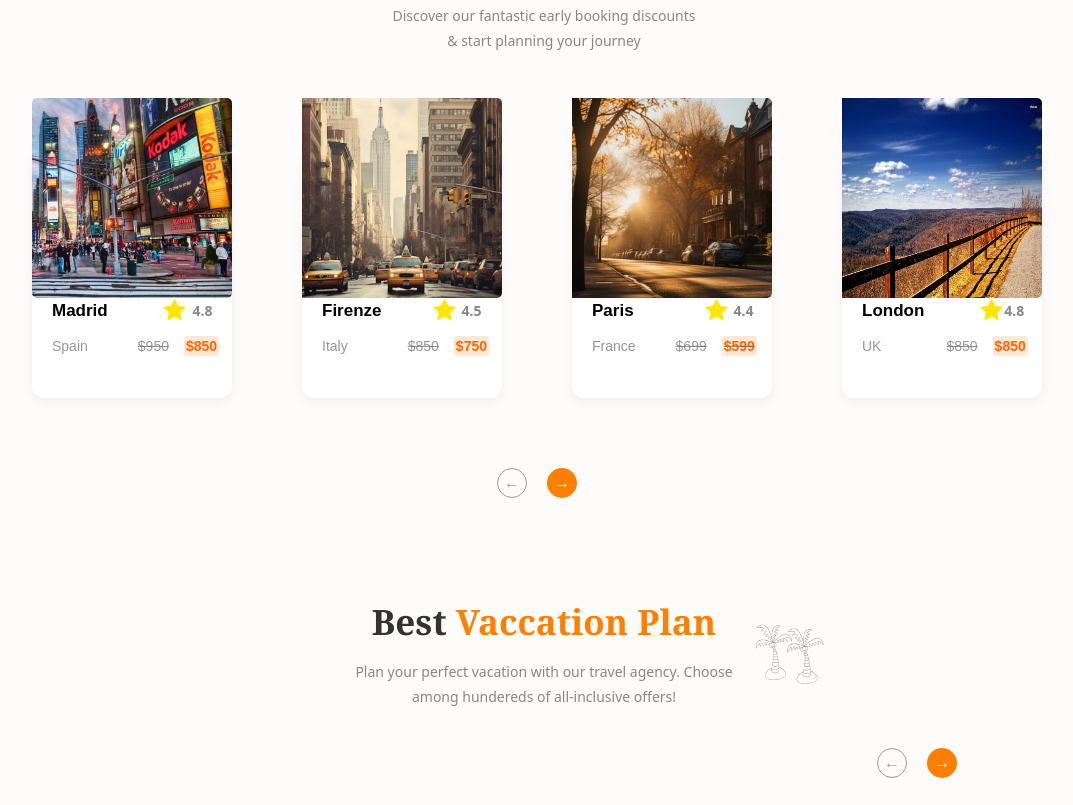
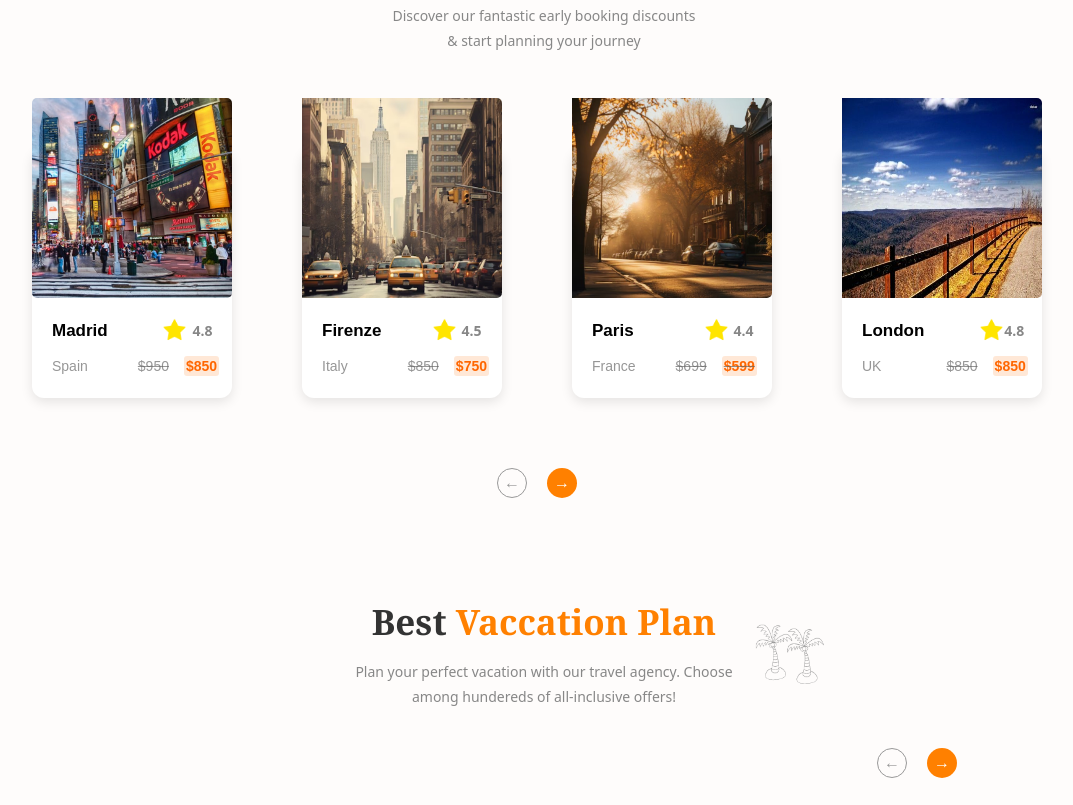
Before and after one commit to Navin-Annamalai/LandingPage, a plain HTML site: page index.html in a window 1280 px wide. Shown: the part 1295-2100 px from the top of the page, without its empty margins (121-1194 px from the left). Drawn offline with Linux system fonts and the light colour scheme.

Commit message:
index.html

```diff
--- a/index.html
+++ b/index.html
@@ -185,7 +185,7 @@
         height: 250px;
         border-radius: 12px;
         background-color: #ffffff;
-        box-shadow: 0 4px 12px rgba(0, 0, 0, 0.05);
+        box-shadow: 0 4px 12px rgba(0, 0, 0, 0.1);
         text-align: left;
         font-family: Arial, sans-serif;
     }
@@ -206,6 +206,14 @@
         padding-left: 20px;
         padding-top: 180px;
 
+    }
+
+    .boxtittle2 {
+        color: #000000;
+        font-size: 17px;
+        font-weight: 550;
+        padding-left: 20px;
+        padding-top: 170px;
     }
 
     .container {
@@ -254,7 +262,7 @@
         height: 250px;
         border-radius: 12px;
         background-color: #ffffff;
-        box-shadow: 0 4px 12px rgba(0, 0, 0, 0.05);
+        box-shadow: 0 4px 12px rgba(0, 0, 0, 0.1);
         text-align: left;
         font-family: Arial, sans-serif;
         margin-top: 50px;
@@ -265,7 +273,7 @@
         height: 250px;
         border-radius: 12px;
         background-color: #ffffff;
-        box-shadow: 0 4px 12px rgba(0, 0, 0, 0.05);
+        box-shadow: 0 4px 12px rgba(0, 0, 0, 0.1);
         text-align: left;
         font-family: Arial, sans-serif;
         margin-top: 115px;
@@ -676,7 +684,7 @@
 
 
         <div class="explore1"
-            style="font-family:system-ui, -apple-system, BlinkMacSystemFont, 'Segoe UI', Roboto, Oxygen, Ubuntu, Cantarell, 'Open Sans', 'Helvetica Neue', sans-serif;margin-right: 360px;">
+            style="font-family:system-ui, -apple-system, BlinkMacSystemFont, 'Segoe UI', Roboto, Oxygen, Ubuntu, Cantarell, 'Open Sans', 'Helvetica Neue', sans-serif;margin-right: 300px;">
             <div
                 style="display: inline-block;;font-size: smaller;padding-left:20px;padding-bottom: 20px;padding-top: 20px;">
                 <label for="loc">Location</label>
@@ -747,26 +755,26 @@
                 </div>
 
                 <div class="box1" style="margin-left: 25px;">
-                    <div class="boxtittle">Madrid <img class=star src="Star.png"><span class="commonfont1"
+                    <div class="boxtittle2">Madrid <img class=star src="Star.png"><span class="commonfont1"
                             style="padding-left: 80px;">4.8</span></div>
                     <div class="box-description">Spain<strike style="padding-left: 50px;">$950</strike><b
                             class="discount">$850</b></div>
 
                 </div>
                 <div class="box1">
-                    <div class="boxtittle">Firenze<img class=star src="Star.png"><span class="commonfont1"
+                    <div class="boxtittle2">Firenze<img class=star src="Star.png"><span class="commonfont1"
                             style="padding-left: 80px;">4.5</span></div>
                     <div class="box-description">Italy<strike style="padding-left: 60px;">$850</strike><b
                             class="discount">$750</b></div>
                 </div>
                 <div class="box1">
-                    <div class="boxtittle">Paris<img class=star src="Star.png" style="margin-left: 70px;"><span
+                    <div class="boxtittle2">Paris<img class=star src="Star.png" style="margin-left: 70px;"><span
                             class="commonfont1" style="padding-left: 100px;">4.4</span></div>
                     <div class="box-description">France<strike style="padding-left: 40px;">$699<b
                                 class="discount">$599</b></strike></div>
                 </div>
                 <div class="box1">
-                    <div class="boxtittle">London<img class=star src="Star.png" style="margin-left: 55px;"><span
+                    <div class="boxtittle2">London<img class=star src="Star.png" style="margin-left: 55px;"><span
                             class="commonfont1" style="padding-left: 80px;">4.8</span></div>
                     <div class="box-description">UK<strike style="padding-left: 65px;">$850</strike><b
                             class="discount">$850</b></div>
@@ -823,7 +831,7 @@
     </section>
     <section style="background-color: rgb(247, 248, 252); margin-top: 50px;">
         <div class="testimonial-section">
-            <div>
+            <div style="margin-left: 100px;">
                 <h2><b style="font-family: Cambria, Cochin, Georgia, Times, 'Times New Roman', serif;font-size: 40px;">What
                         people say</b><br><strong
                         style="font-family: Cambria, Cochin, Georgia, Times, 'Times New Roman', serif;font-size: 40px;color: rgb(255, 128, 0)">about
@@ -941,12 +949,7 @@
                     <span style="padding-left: 750px;">Terms & Conditions</span>
                 </p>
             </div>
-
         </footer>
     </section>
-
-
-
 </body>
-
 </html>
```
